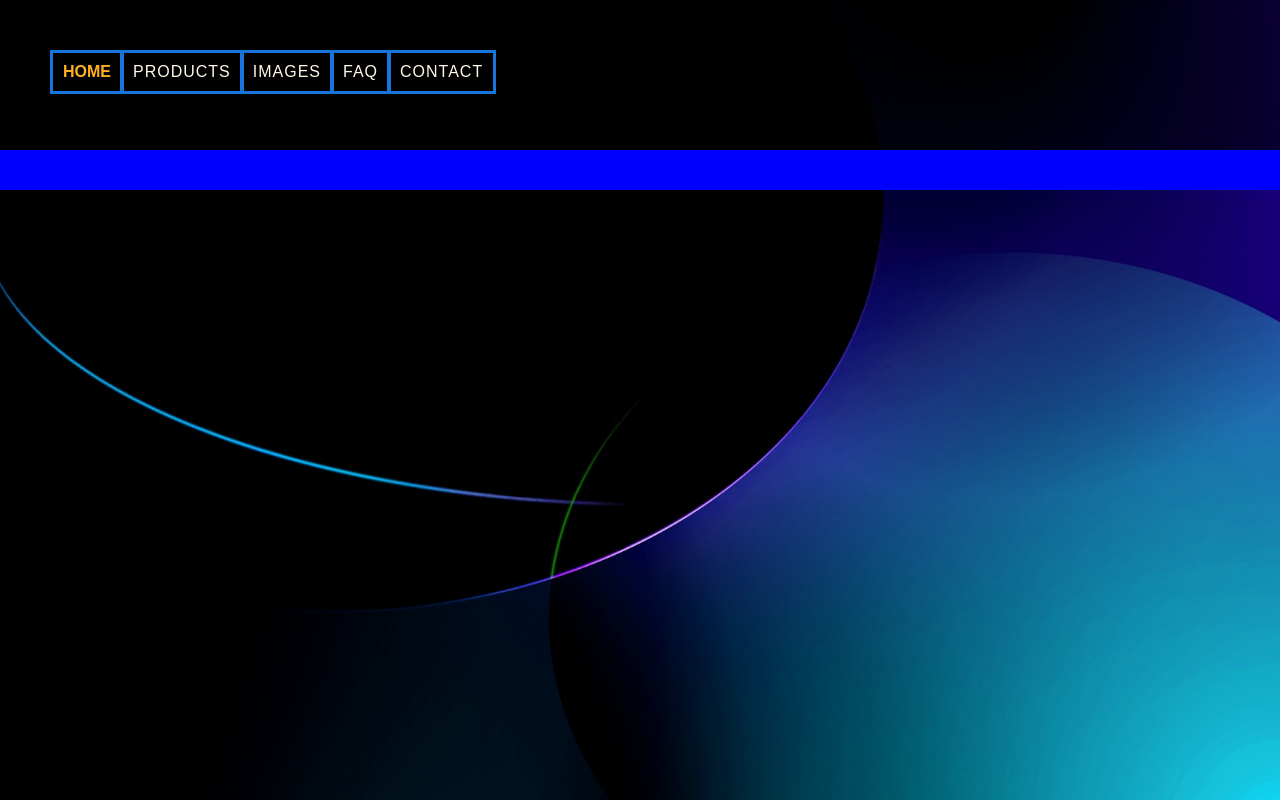
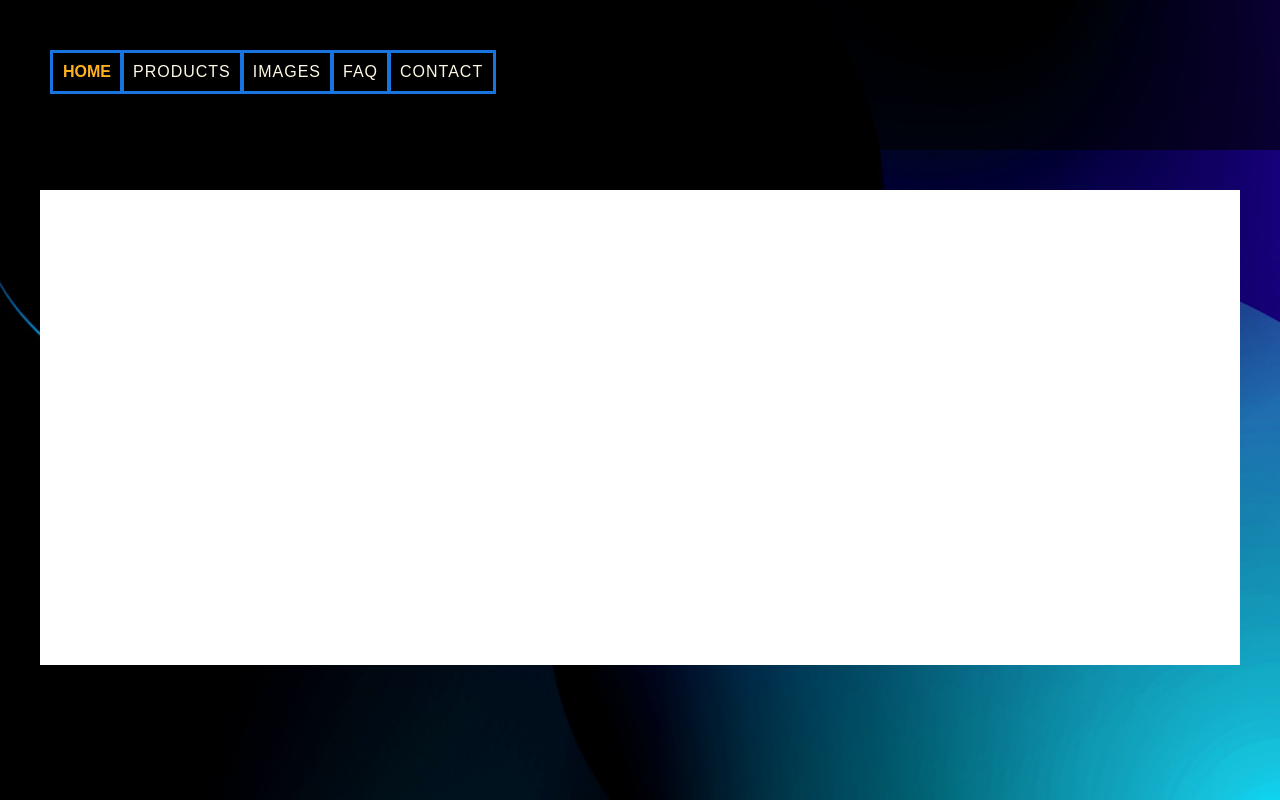
Before and after one commit to ratta2ii/az-movie-nights, a React app: page /#/modal in a window 1280 px wide. Built offline with nearby package versions, Linux system fonts and the light colour scheme.

Commit message:
Add a modal that will dispaly product data

```diff
--- a/src/components/Modal.css
+++ b/src/components/Modal.css
@@ -2,18 +2,22 @@
   I am inside the Modal.jsx as a style object
 } */
 
+
 .modalComponent {
-  background-color: rgba(255, 166, 0, 0.8);
+  /* background-color: rgba(0, 0, 0, 0.8); */
   padding: 0;
 }
 
 .modalContainer {
-   background-color: blue;
-   padding: 20px;
+   background-color: #ffffff;
+   min-height: 475px;
+   padding: 40px;
+   margin: 40px;
+   padding-bottom: 40px;
 }
 
 .modalImageDiv {
-  width: 80%;
+  width: 100%;
   margin: 0 auto;
 }
 
@@ -24,7 +28,7 @@
 .productTitle {
   font-size: 30px;
   text-align: center;
-  margin-top: 10px;
+  margin: 10px 0;
 }
 
 
@@ -35,9 +39,45 @@
 
 .productId {
   font-size: 12px;
+  float: left;
+  margin: 30px 0 40px 0;
 }
 
 .productPrice {
-  font-size: 20px;
+  font-size: 25px;
   font-weight: bold;
+  float: right;
+  margin: 15px 15px 40px 0;
 }
+
+
+
+
+@media only screen and (min-width: 900px) {
+
+
+.modalImageDiv {
+  width: 50%;
+  float: left;
+  margin: 0 auto;
+}
+
+.modalImage {
+  width: 100%;
+}
+}
+
+
+
+/* @media only screen and (min-width: 1200px) {
+
+
+  .modalImageDiv {
+    width: 10%;
+    margin: 0 auto;
+  }
+
+  .modalImage {
+    width: 100%;
+  }
+  } */
--- a/src/components/Modal.jsx
+++ b/src/components/Modal.jsx
@@ -2,7 +2,6 @@ import React from 'react';
 import { connect } from 'react-redux';
 import PropTypes from 'prop-types';
 import styles from './Modal.css';
-// import IncludedListItem from './IncludedListItem';
 // Reminder that masterProductList will be static(?), so this can be removed as a
 // state slice, and imported in as a constant (import c from './../constants';)
 
@@ -22,11 +21,12 @@ function Modal(props) {
           <div className={styles.modalImageDiv}>
             <img className={styles.modalImage} src={ele.mainImage} />
           </div>
-
-          <h1 className={styles.productTitle}>{ele.title}</h1>
-          <p className={styles.productDescription}>{ele.description}</p>
-          <h1 className={styles.productId}>Product Id: {ele.productId}</h1>
-          <h5 className={styles.productPrice}>{ele.price}</h5>
+          <div>
+            <h1 className={styles.productTitle}>{ele.title}</h1>
+            <p className={styles.productDescription}>{ele.description}</p>
+            <h1 className={styles.productId}>Product Id: {ele.productId}</h1>
+            <h5 className={styles.productPrice}>$ {ele.price}</h5>
+          </div>
         </div>;
     }
   });
```
